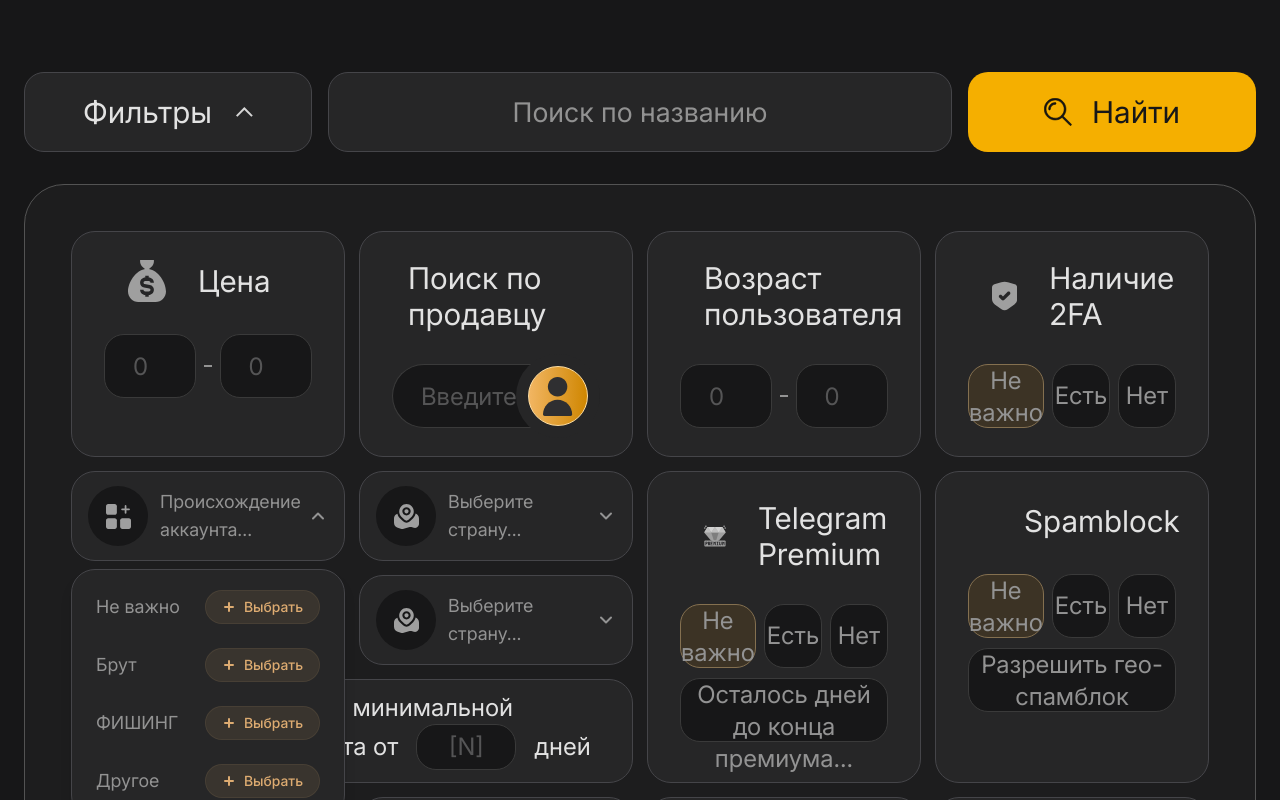
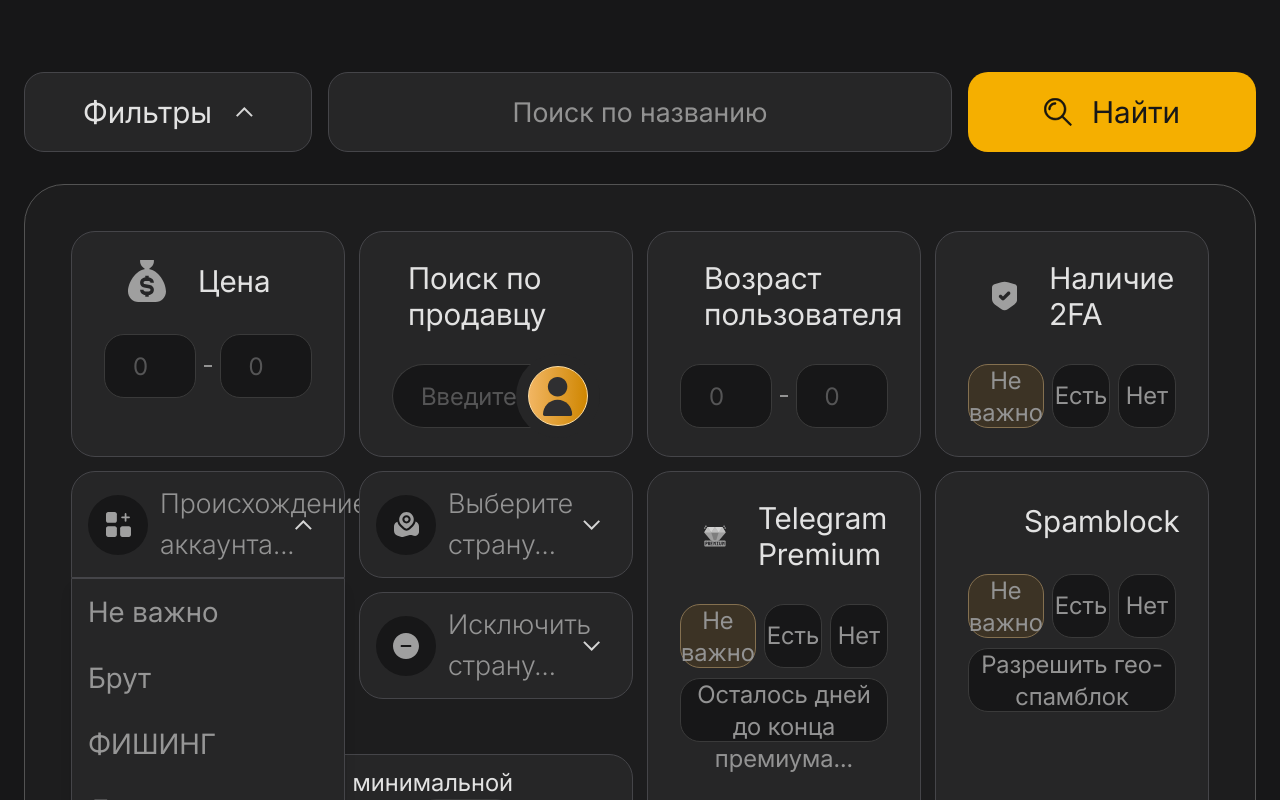
Before and after one commit to baxriddin0317/filter, a Next.js app: page / in a window 1280 px wide. Both pictures are taken after a click on the button "Происхождение аккаунта...". Shown: the top 800 px of the page. Built offline with nearby package versions, Linux system fonts and the light colour scheme; a web font is replaced by a local one.

Commit message:
finish select ui

```diff
--- a/app/globals.css
+++ b/app/globals.css
@@ -42,6 +42,14 @@
 body {
   background-color: var(--color-brand-neutral);
   font-family: "Inter", sans-serif;
+}
+
+.scroll-style::-webkit-scrollbar{
+  @apply bg-brand-neutral-1 w-2.5
+}
+
+.scroll-style::-webkit-scrollbar-thumb {
+  @apply bg-[#323232] rounded-full
 }
 
 @font-face {
--- a/components/Filters.tsx
+++ b/components/Filters.tsx
@@ -18,7 +18,7 @@ import { useFiltersStore } from "../store/filtersStore";
 import AdminchatFilter from "./AdminchatFilter";
 
 const Filters: React.FC = () => {
-  const { showFilters, selectedOrigins, selectedCountries, excludedCountries, updateFilters } = useFiltersStore();
+  const { showFilters, selectedOrigins, selectedCountries, selectedMinusOrigins, excludedCountries, updateFilters } = useFiltersStore();
 
   const originItems = [
     { value: 'not_important', label: 'Не важно' },
@@ -82,37 +82,33 @@ const Filters: React.FC = () => {
                 onSelectionChange={(values) => updateFilters({ selectedCountries: values })}
               />
               <MultiSelect
-                title="Происхождение аккаунта"
-                placeholder="Происхождение аккаунта..."
+                title="Исключить проис. аккаунта"
+                placeholder="Исключить проис. аккаунта..."
                 icon={
                   <svg xmlns="http://www.w3.org/2000/svg" width={25} height={25} viewBox="0 0 25 25" fill="none">
                     <path d="M0 2.17391C0 0.973293 0.973294 0 2.17391 0H8.69565C9.89627 0 10.8696 0.973294 10.8696 2.17391V8.69565C10.8696 9.89627 9.89627 10.8696 8.69565 10.8696H2.17391C0.973293 10.8696 0 9.89627 0 8.69565V2.17391Z" fill="#9F9F9F" />
                     <path d="M0 16.3048C0 15.1042 0.973294 14.1309 2.17391 14.1309H8.69565C9.89627 14.1309 10.8696 15.1042 10.8696 16.3048V22.8265C10.8696 24.0271 9.89627 25.0004 8.69565 25.0004H2.17391C0.973293 25.0004 0 24.0271 0 22.8265V16.3048Z" fill="#9F9F9F" />
                     <path d="M14.1304 16.3048C14.1304 15.1042 15.1037 14.1309 16.3043 14.1309H22.826C24.0266 14.1309 24.9999 15.1042 24.9999 16.3048V22.8265C24.9999 24.0271 24.0266 25.0004 22.826 25.0004H16.3043C15.1037 25.0004 14.1304 24.0271 14.1304 22.8265V16.3048Z" fill="#9F9F9F" />
-                    <path d="M18.6958 1.95746C18.6958 1.47721 19.0851 1.08789 19.5654 1.08789C20.0456 1.08789 20.4349 1.47721 20.4349 1.95746V8.91398C20.4349 9.39422 20.0456 9.78354 19.5654 9.78354C19.0851 9.78354 18.6958 9.39423 18.6958 8.91398V1.95746Z" fill="#9F9F9F" />
-                    <path d="M23.0435 4.56445C23.5238 4.56445 23.9131 4.95377 23.9131 5.43402C23.9131 5.91427 23.5238 6.30358 23.0435 6.30358L16.087 6.30358C15.6068 6.30358 15.2174 5.91427 15.2174 5.43402C15.2174 4.95377 15.6068 4.56445 16.087 4.56445L23.0435 4.56445Z" fill="#9F9F9F" />
+                    <path d="M23.0435 4.56445C23.5238 4.56445 23.9131 4.95377 23.9131 5.43402C23.9131 5.91427 23.5238 6.30358 23.0435 6.30358H20.4349L18.6958 6.30358H16.087C15.6068 6.30358 15.2174 5.91427 15.2174 5.43402C15.2174 4.95377 15.6068 4.56445 16.087 4.56445H18.6958L20.4349 4.56445H23.0435Z" fill="#9F9F9F" />
+                    <path fillRule="evenodd" clipRule="evenodd" d="M18.6958 6.30358V4.56445L20.4349 4.56445V6.30358L18.6958 6.30358Z" fill="#9F9F9F" />
                   </svg>
                 }
                 items={originItems}
-                selectedValues={selectedOrigins}
-                onSelectionChange={(values) => updateFilters({ selectedOrigins: values })}
+                selectedValues={selectedMinusOrigins}
+                onSelectionChange={(values) => updateFilters({ selectedMinusOrigins: values })}
               />
               <MultiSelect
-                title="Выберите страну"
-                placeholder="Выберите страну..."
+                title="Исключить страну"
+                placeholder="Исключить страну..."
                 icon={
-                  <svg xmlns="http://www.w3.org/2000/svg" width={25} height={25} viewBox="0 0 25 25" fill="none">
-                    <mask id="mask0_202_1967" style={{maskType: 'luminance'}} maskUnits="userSpaceOnUse" x={0} y={0} width={25} height={25}>
-                      <path d="M0 0H25V25H0V0Z" fill="white" />
-                    </mask>
-                    <g mask="url(#mask0_202_1967)">
-                      <path d="M21.6177 9.58125C21.2417 11.2552 20.4271 12.8469 19.1552 14.149L15.949 17.3292C15.0208 18.25 13.799 18.7573 12.5063 18.7573H12.5031C11.2156 18.7573 9.99479 18.2521 9.06771 17.3333L5.88438 14.1875C4.62604 12.901 3.8125 11.3385 3.41979 9.69688C2.75104 9.94375 2.12812 10.3229 1.60208 10.825C0.56875 11.8125 0 13.1469 0 14.5844V18.8281C0 21.1417 1.55313 23.201 3.75313 23.8292L6.74271 24.7635C7.24688 24.9208 7.76667 25 8.29063 25C8.76146 25 9.23542 24.9365 9.70208 24.8073L15.7229 23.026C16.274 22.876 16.8573 22.8823 17.3625 23.026L19.8479 23.8625C21.0979 24.1667 22.3958 23.8854 23.4073 23.0906C24.4198 22.2958 25 21.101 25 19.8135V14.45C25 12.2896 23.651 10.3531 21.6177 9.58125ZM16.6667 7.29271C16.6667 4.99479 14.7979 3.12604 12.5 3.12604C10.2031 3.12604 8.33333 4.99479 8.33333 7.29271C8.33333 9.58958 10.2031 11.4594 12.5 11.4594C14.7979 11.4594 16.6667 9.58958 16.6667 7.29271ZM17.6646 12.6927L14.4812 15.85C13.9281 16.399 13.2177 16.674 12.5063 16.674C11.7969 16.675 11.0865 16.401 10.5333 15.8531L7.34792 12.7063C4.50625 9.79688 4.50625 5.08438 7.33542 2.18854C8.71354 0.778126 10.5479 0.00104141 12.5 0.00104141C14.4531 0.00104141 16.2875 0.778126 17.6646 2.18854C20.4937 5.08438 20.4937 9.79688 17.6646 12.6927ZM14.5833 7.29271C14.5833 8.44167 13.649 9.37604 12.5 9.37604C11.351 9.37604 10.4167 8.44167 10.4167 7.29271C10.4167 6.14375 11.351 5.20938 12.5 5.20938C13.649 5.20938 14.5833 6.14375 14.5833 7.29271Z" fill="#9F9F9F" />
-                    </g>
+                  <svg xmlns="http://www.w3.org/2000/svg" width={26} height={26} viewBox="0 0 26 26" fill="none">
+                    <path d="M13 0C5.83158 0 0 5.83158 0 13C0 20.1684 5.83158 26 13 26C20.1684 26 26 20.1684 26 13C26 5.83158 20.1684 0 13 0ZM17.3333 14.0833H8.66667C8.06867 14.0833 7.58333 13.598 7.58333 13C7.58333 12.402 8.06867 11.9167 8.66667 11.9167H17.3333C17.9313 11.9167 18.4167 12.402 18.4167 13C18.4167 13.598 17.9313 14.0833 17.3333 14.0833Z" fill="#9F9F9F" />
                   </svg>
+
                 }
                 items={countryItems}
-                selectedValues={selectedCountries}
-                onSelectionChange={(values) => updateFilters({ selectedCountries: values })}
+                selectedValues={excludedCountries}
+                onSelectionChange={(values) => updateFilters({ excludedCountries: values })}
               />
               <div className="col-span-2 w-full min-h-[90px] bg-brand-neutral-1 border border-brand-neutral-5 rounded-3xl px-4 py-3 flex items-center gap-3 text-left hover:border-brand-neutral-4 transition-colors">
                 <div className="shrink-0 size-[60px] rounded-full bg-brand-neutral flex items-center justify-center text-brand-gray-2">
--- a/components/MultiSelect.tsx
+++ b/components/MultiSelect.tsx
@@ -85,15 +85,23 @@ const MultiSelect: React.FC<MultiSelectProps> = ({
       <button
         type="button"
         onClick={() => setIsOpen(!isOpen)}
-        className="w-full min-h-[90px] bg-brand-neutral-1 border border-brand-neutral-5 rounded-3xl px-4 py-3 flex items-center gap-3 text-left hover:border-brand-neutral-4 transition-colors"
+        className={`w-full min-h-[90px] bg-brand-neutral-1 border border-brand-neutral-5 ${isOpen ? 'rounded-t-3xl' : 'rounded-3xl'} px-4 py-3 flex items-center gap-3 text-left hover:border-brand-neutral-4 transition-colors`}
       >
+        {selectedValues.length === 0 && (
           <div className="shrink-0 size-[60px] rounded-full bg-brand-neutral flex items-center justify-center text-brand-gray-2">
             {icon}
           </div>
-        <div className="flex-1 min-w-0 flex flex-col gap-2">
-          <span className="text-brand-gray-2 text-lg">
-            {selectedValues.length === 0 ? (placeholder || title) : title}
+        )}
+        <div className="flex-1 min-w-0 flex flex-col">
+          {selectedValues.length === 0 ? (
+            <span className="text-[27px] font-light text-brand-gray-2">
+              {placeholder}
             </span>
+          ) : (
+            <span className="text-lg font-light text-brand-gray-2">
+              {title}
+            </span>
+          )}
           {selectedValues.length > 0 && (
             <div className="flex flex-wrap gap-2">
               {getSelectedItems().map((item) => {
@@ -101,128 +109,87 @@ const MultiSelect: React.FC<MultiSelectProps> = ({
                 return (
                   <div
                     key={item.value}
-                    className="flex items-center gap-2 px-3 py-1.5 bg-brand-neutral rounded-full border border-brand-neutral-4"
+                    className="flex items-center gap-2"
                     onClick={(e) => {
                       e.stopPropagation();
                       removeItem(item.value, e);
                     }}
                   >
-                    {flagEmoji && <span className="text-base">{flagEmoji}</span>}
-                    <span className="text-brand-gray-2 text-base">{item.label}</span>
-                    <button
-                      type="button"
+                    {flagEmoji && <img src="/flags/iroq.png" alt="globe" className="w-[18px] inline-block" />}
+                    <span className="block text-brand-white text-lg">{item.label}</span>
+                    <div
+                      role="button"
+                      tabIndex={0}
                       onClick={(e) => {
                         e.stopPropagation();
                         removeItem(item.value, e);
                       }}
-                      className="ml-1 text-brand-gray-2 hover:text-brand-white transition-colors flex items-center justify-center w-4 h-4"
+                      onKeyDown={(e) => {
+                        if (e.key === 'Enter' || e.key === ' ') {
+                          e.preventDefault();
+                          e.stopPropagation();
+                          removeItem(item.value, e as any);
+                        }
+                      }}
+                      className=" flex items-center justify-center size-3 cursor-pointer"
                     >
-                      <svg
-                        xmlns="http://www.w3.org/2000/svg"
-                        width="12"
-                        height="12"
-                        viewBox="0 0 12 12"
-                        fill="none"
-                      >
-                        <path
-                          d="M9 3L3 9M3 3L9 9"
-                          stroke="currentColor"
-                          strokeWidth="1.5"
-                          strokeLinecap="round"
-                          strokeLinejoin="round"
-                        />
+                      <svg xmlns="http://www.w3.org/2000/svg" width={14} height={14} viewBox="0 0 14 14" fill="none">
+                        <path d="M0.583767 12.481L12.4833 0.54187M12.4432 12.481L0.543701 0.54187" stroke="#939393" strokeWidth="1.53519" />
                       </svg>
-                    </button>
+                    </div>
                   </div>
                 );
               })}
             </div>
           )}
         </div>
-        <svg
-          xmlns="http://www.w3.org/2000/svg"
-          width="20"
-          height="20"
-          viewBox="0 0 20 20"
-          fill="none"
-          className={`shrink-0 text-brand-gray-2 transition-transform duration-200 ${
-            isOpen ? "rotate-180" : ""
-          }`}
-        >
-          <path
-            d="M5 7.5L10 12.5L15 7.5"
-            stroke="currentColor"
-            strokeWidth="2"
-            strokeLinecap="round"
-            strokeLinejoin="round"
-          />
+        <svg className={`transition-transform duration-300 -translate-x-4 ${isOpen ? '' : 'rotate-180'}`} xmlns="http://www.w3.org/2000/svg" width={17} height={10} viewBox="0 0 17 10" fill="none">
+          <line x1="16.0488" y1="9.08552" x2="7.67045" y2="0.707221" stroke="#D5D5D5" strokeWidth={2} />
+          <line y1={-1} x2="10.7174" y2={-1} transform="matrix(0.707107 -0.707107 -0.707107 -0.707107 0 8.37866)" stroke="#D5D5D5" strokeWidth={2} />
         </svg>
       </button>
 
       {isOpen && (
-        <div className="absolute top-full left-0 right-0 mt-2 bg-brand-neutral-1 border border-brand-neutral-5 rounded-3xl shadow-lg z-50 max-h-64 overflow-y-auto">
-          <div className="p-2">
+        <div className="absolute top-full left-0 right-0 bg-brand-neutral-1 border border-brand-neutral-5 rounded-b-3xl shadow-lg z-50 max-h-64 overflow-y-auto scroll-style">
           {items.map((item) => {
             const isSelected = selectedValues.includes(item.value);
             const flagEmoji = getFlagEmoji(item.value);
             return (
               <div
                 key={item.value}
-                  className={`w-full px-4 py-3 rounded-2xl transition-colors ${
-                    isSelected ? "bg-brand-neutral-3" : "hover:bg-brand-neutral"
+                className={`w-full px-4 py-3 transition-colors group ${
+                  isSelected ? "" : "hover:bg-[#323232]"
                 }`}
               >
                 <div className="flex items-center justify-between">
                   <div className="flex items-center gap-3 flex-1">
-                      {flagEmoji && <span className="text-xl">{flagEmoji}</span>}
-                      <span className="text-brand-gray-2 text-lg">{item.label}</span>
+                    {flagEmoji && <img src="/flags/iroq.png" alt="globe" className="w-[18px] inline-block" />}
+                    <span className={`text-[28px] group-hover:text-brand-white ${isSelected ? 'text-brand-white' : 'text-[#969696]'}`}>{item.label}</span>
                   </div>
                   <button
                     type="button"
                     onClick={(e) => toggleItem(item.value, e)}
-                      className={`flex items-center gap-2 px-4 py-1.5 rounded-full transition-colors ${
+                    className={`items-center gap-2 px-4 h-9 rounded-full transition-colors cursor-pointer ${
                       isSelected
-                          ? "bg-[#DDAB71]/20 text-[#DDAB71] hover:bg-[#DDAB71]/30 border border-[#847050]/30"
-                          : "bg-[#DDAB71]/10 text-[#DDAB71] hover:bg-[#DDAB71]/20 border border-[#847050]/20"
+                        ? "flex bg-transparent text-brand-yellow"
+                        : "hidden group-hover:flex bg-brand-neutral-2 text-[#a1a1a1] border border-brand-neutral-4"
                     }`}
                   >
                     {isSelected ? (
                       <>
-                          <svg
-                            xmlns="http://www.w3.org/2000/svg"
-                            width="14"
-                            height="14"
-                            viewBox="0 0 14 14"
-                            fill="none"
-                          >
-                            <path
-                              d="M11 3L5 9M5 3L11 9"
-                              stroke="currentColor"
-                              strokeWidth="2"
-                              strokeLinecap="round"
-                              strokeLinejoin="round"
-                            />
+                        <svg xmlns="http://www.w3.org/2000/svg" width={13} height={13} viewBox="0 0 13 13" fill="none">
+                          <path d="M9.5196 0.468622C10.1444 -0.156216 11.1575 -0.156217 11.7823 0.468622C12.4072 1.09346 12.4072 2.10652 11.7823 2.73136L2.73138 11.7823C2.10654 12.4072 1.09347 12.4072 0.468634 11.7823C-0.156204 11.1575 -0.156205 10.1444 0.468634 9.51959L9.5196 0.468622Z" fill="#A1A1A1" />
+                          <path d="M11.7823 9.51959C12.4072 10.1444 12.4072 11.1575 11.7823 11.7823C11.1575 12.4072 10.1444 12.4072 9.5196 11.7823L0.468635 2.73136C-0.156204 2.10652 -0.156205 1.09346 0.468634 0.468622C1.09347 -0.156217 2.10654 -0.156217 2.73138 0.468622L11.7823 9.51959Z" fill="#A1A1A1" />
                         </svg>
-                          <span className="text-sm font-medium">Выбрано</span>
+                        <span className="block">Выбрано</span>
                       </>
                     ) : (
                       <>
-                          <svg
-                            xmlns="http://www.w3.org/2000/svg"
-                            width="14"
-                            height="14"
-                            viewBox="0 0 14 14"
-                            fill="none"
-                          >
-                            <path
-                              d="M7 3V11M3 7H11"
-                              stroke="currentColor"
-                              strokeWidth="2"
-                              strokeLinecap="round"
-                              strokeLinejoin="round"
-                            />
+                        <svg xmlns="http://www.w3.org/2000/svg" width={16} height={16} viewBox="0 0 16 16" fill="#F0A900">
+                          <path d="M6.4 1.6C6.4 0.716345 7.11634 0 8 0C8.88366 0 9.6 0.716344 9.6 1.6V14.4C9.6 15.2837 8.88366 16 8 16C7.11634 16 6.4 15.2837 6.4 14.4V1.6Z" fill="#F0A900" />
+                          <path d="M14.4 6.4C15.2837 6.4 16 7.11634 16 8C16 8.88366 15.2837 9.6 14.4 9.6L1.6 9.6C0.716345 9.6 -3.86258e-08 8.88366 0 8C3.86258e-08 7.11634 0.716345 6.4 1.6 6.4L14.4 6.4Z" fill="#F0A900" />
                         </svg>
-                          <span className="text-sm font-medium">Выбрать</span>
+                        <span className="block">Выбрать</span>
                       </>
                     )}
                   </button>
@@ -231,7 +198,6 @@ const MultiSelect: React.FC<MultiSelectProps> = ({
             );
           })}
         </div>
-        </div>
       )}
     </div>
   );
--- a/store/filtersStore.ts
+++ b/store/filtersStore.ts
@@ -35,6 +35,7 @@ export interface FiltersState {
   orderType: string;
   selectedCountries: string[];
   selectedOrigins: string[];
+  selectedMinusOrigins: string[];
   excludedCountries: string[];
   isFiltersChanged: boolean;
   seller_username: string;
@@ -73,6 +74,7 @@ const defaultState = {
   orderType: '',
   selectedCountries: [],
   selectedOrigins: [],
+  selectedMinusOrigins: [],
   excludedCountries: [],
   isFiltersChanged: false,
   seller_username: '',
```
Lines whose indentation alone changed are shown as unchanged.
